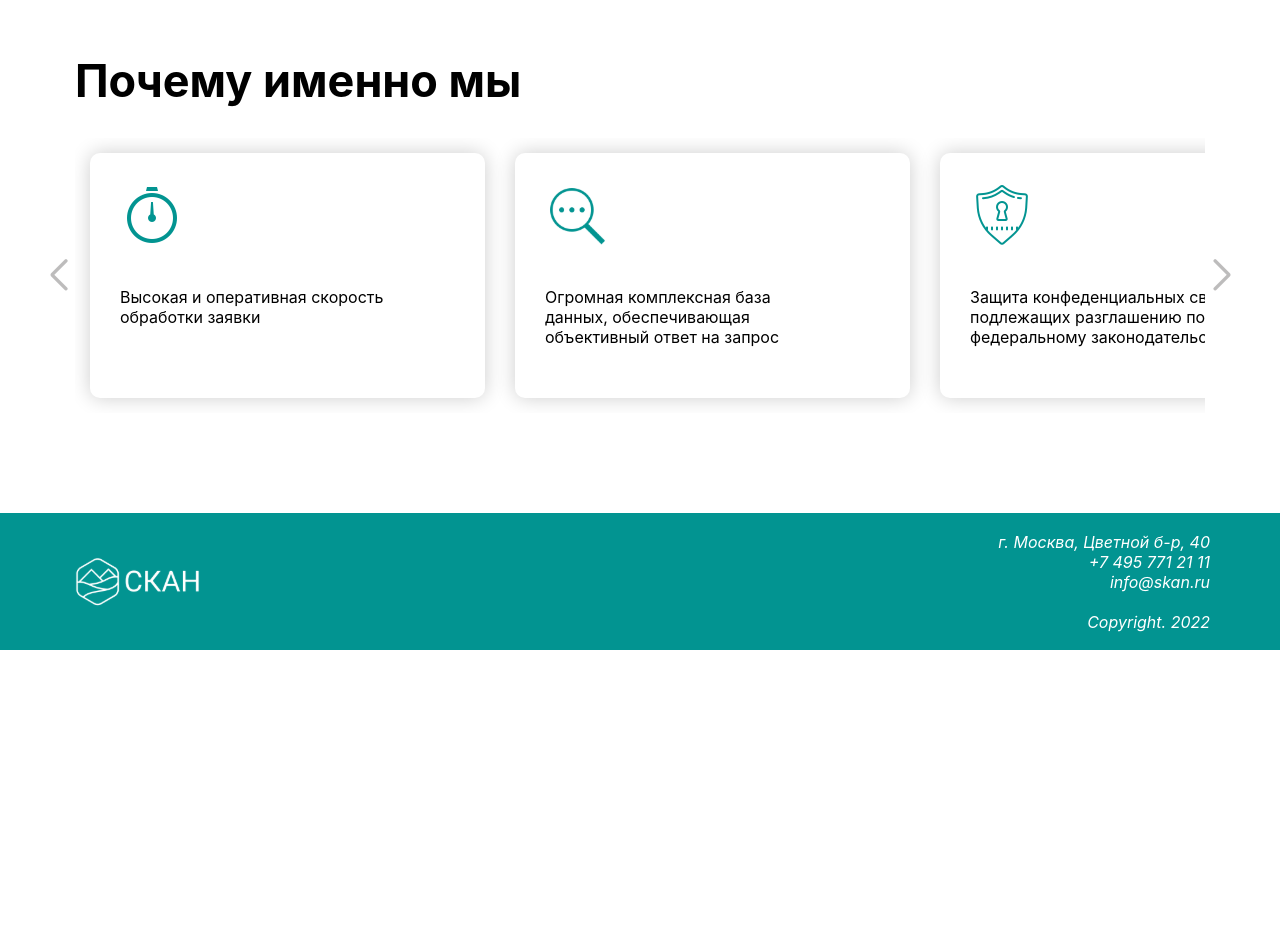
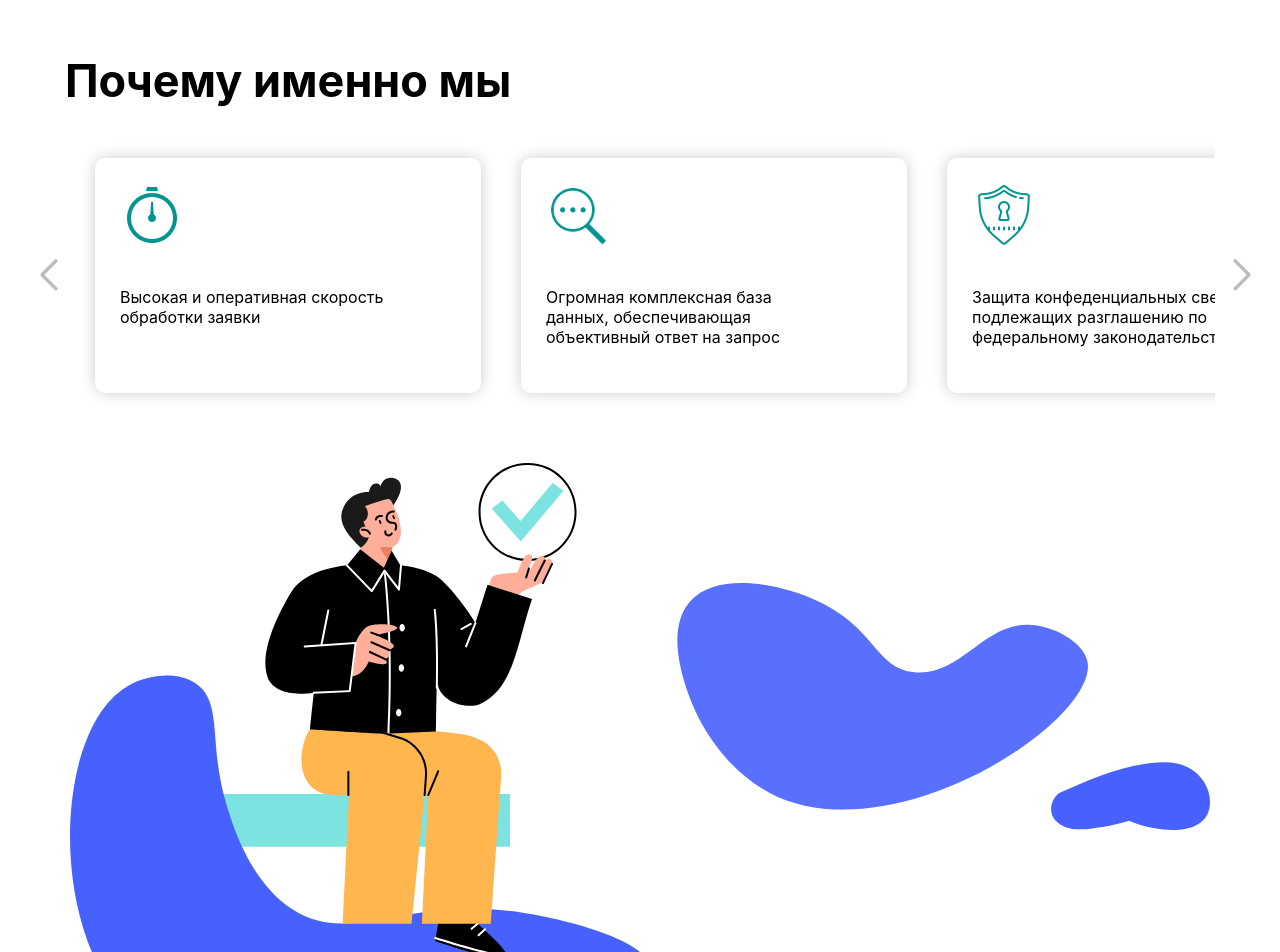
Before and after one commit to AndrewMosh/Scan, a React (Create React App) app: page / in a window 1280 px wide. Shown: the part 760-1712 px from the top of the page. Before the commit the page ends 1410 px from the top, so only its background shows below. Built offline with nearby package versions, Linux system fonts and the light colour scheme.

Commit message:
swiper fixed

```diff
--- a/src/Components/Home/Home.jsx
+++ b/src/Components/Home/Home.jsx
@@ -4,11 +4,12 @@ import "./home.scss";
 import { Slider } from "../Slider/Slider";
 import "swiper/css";
 import "swiper/css/navigation";
+import tick from "../assets/tick.svg";
+import blobs from "../assets/blobs.svg";
 
 const Home = () => {
   return (
-    <div>
-      <div>
+    <div className="home">
       <div className="home_container">
         <div className="home_container_left">
           <h2>
@@ -23,8 +24,15 @@ const Home = () => {
 
         <img src={nav} alt="findCompany" />
       </div>
+      <Slider />
+      <div className="blobs">
+        <div style={{ marginLeft: "70px" }}>
+          <img src={tick} alt="" />
         </div>
-      <Slider />
+        <div style={{ marginRight: "70px" }}>
+          <img src={blobs} alt="" />
+        </div>
+      </div>
     </div>
   );
 };
--- a/src/Components/Home/home.scss
+++ b/src/Components/Home/home.scss
@@ -1,4 +1,6 @@
 $button: #5970ff;
+
+.home {
   .home_container {
     display: flex;
     max-width: 1440px;
@@ -30,3 +32,10 @@ $button: #5970ff;
       }
     }
   }
+  .blobs {
+    max-width: 1440px;
+    margin: 0 auto;
+    display: flex;
+    justify-content: space-between;
+  }
+}
--- a/src/Components/Slider/Slider.jsx
+++ b/src/Components/Slider/Slider.jsx
@@ -8,7 +8,7 @@ import slide3 from "../assets/ic3.svg";
 
 export const Slider = () => {
   return (
-    <div style={{ margin: "100px auto", maxWidth: "1440px" }}>
+    <div style={{ margin: "100px auto 50px auto", maxWidth: "1440px" }}>
       <div className="slider">
         <h1>Почему именно мы</h1>
         <Swiper
--- a/src/Components/Slider/slider.scss
+++ b/src/Components/Slider/slider.scss
@@ -1,6 +1,7 @@
 .slider {
-  margin: 0 75px;
+  margin: 0 65px;
   position: relative;
+  max-width: 90%;
 
   h1 {
     text-align: left;
@@ -10,13 +11,14 @@
     position: static;
 
     .swiper-wrapper {
+      margin-left: 10px;
       .swiper-slide {
-        box-shadow: 0px 0px 20px rgba(0, 0, 0, 0.2);
+        box-shadow: 0px 0px 15px rgba(0, 0, 0, 0.2);
         border-radius: 10px;
         height: 205px;
-        max-width: 355px;
-        margin: 15px;
-        padding: 20px;
+        max-width: 356px;
+        margin: 20px;
+        padding: 15px;
 
         div {
           text-align: left;
@@ -34,7 +36,7 @@
   color: rgba(119, 117, 117, 0.484) !important;
   transform: scale(0.7);
   top: 62% !important;
-  right: -30px !important;
+  right: -40px !important;
   font-weight: bold;
 }
 .swiper-button-prev {
```
Also changed, not shown: src/Components/assets/blobs.svg (added), src/Components/assets/tick.svg (added). Lines whose indentation alone changed are shown as unchanged.
